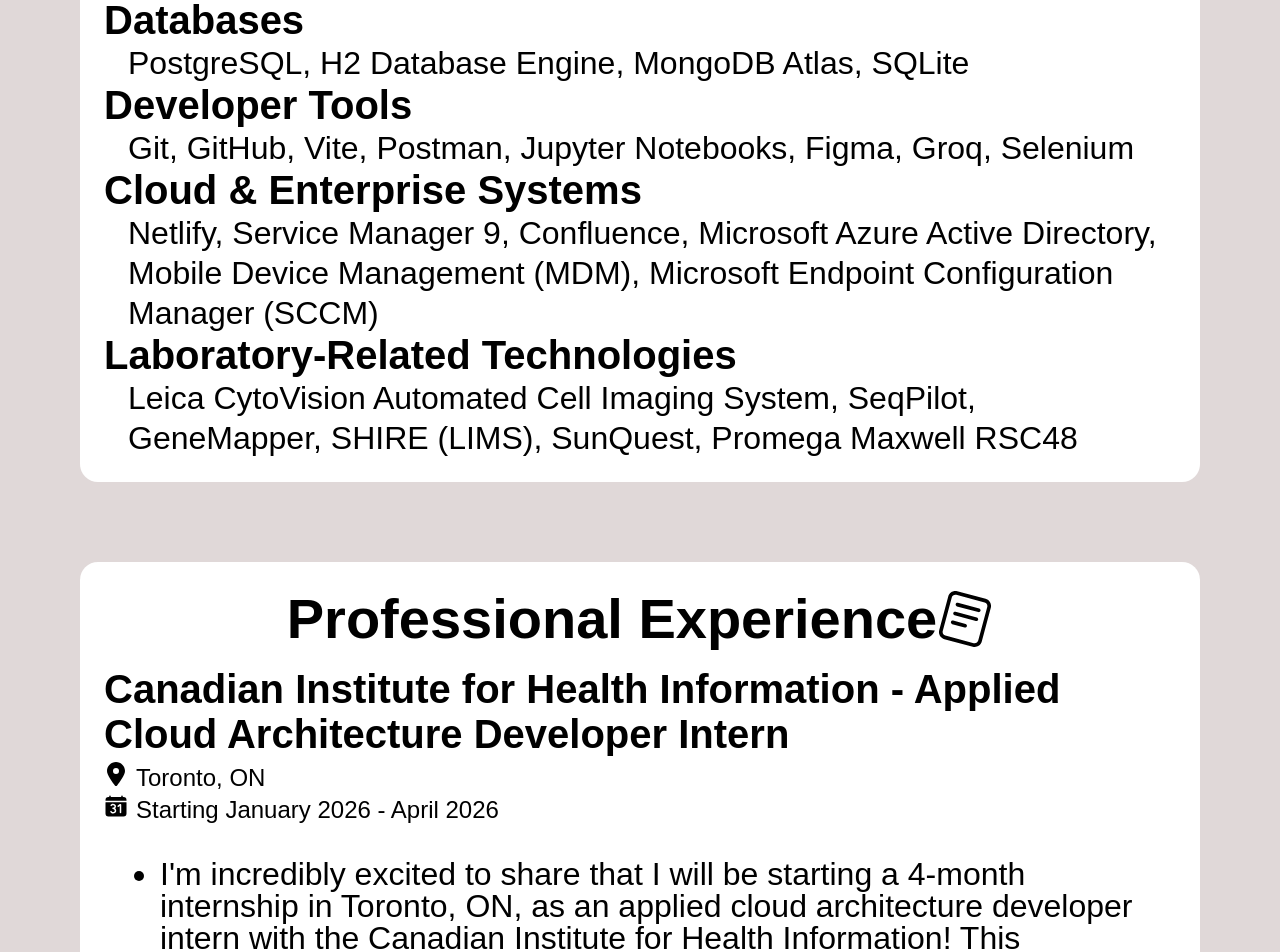
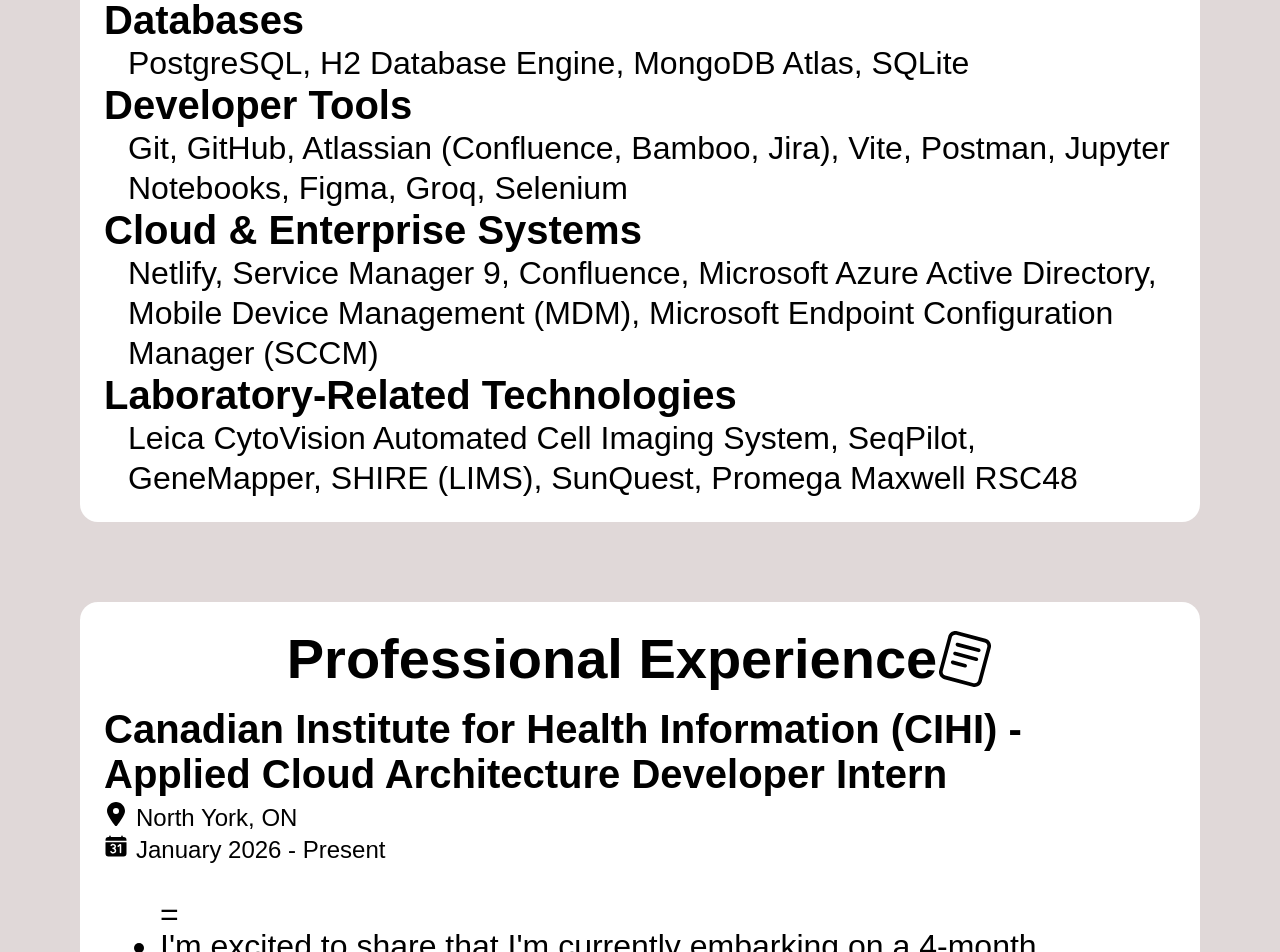
Before and after one commit to samlui1009/portfolio-page, a React (Vite) app: page /#/aboutme in a window 1280 px wide. Shown: the part 1820-2772 px from the top of the page. Built offline with nearby package versions, Linux system fonts and the light colour scheme; a web font is replaced by a local one.

Commit message:
Updated wording for About Me and introductory card for homepage

```diff
--- a/src/components/Card.jsx
+++ b/src/components/Card.jsx
@@ -13,8 +13,9 @@
         <div className="card">
             <div className="intro-text">
                 <div className="txt-ctn">
-                    <p>💻 I am a current 3rd-year Bachelor of Computer Science second-degree student from the <b>University of British Columbia</b>, former <b>I.T. Analyst intern</b> with Shared Services Canada and
-                       incoming <b>Applied Cloud Architecture Developer Intern</b> with the Canadian Institute for Health Information.</p>
+                    <p>💻 I am a current 3rd-year Bachelor of Computer Science second-degree student from the <b>University of British Columbia</b>, and current <b>Applied Cloud Architecture Developer Intern</b>
+                    with the <b>Canadian Institute for Health Information</b>.</p>
+                    <p>Previously, I held a role as an <b>I.T. Analyst intern</b> with <b>Shared Services Canada</b>.</p>
                     <p>💭 My exposure into the inefficiencies experienced within public healthcare had motivated
                         my career transition. My current career goals are to eventually bring innovative, scalable solutions to the rapidly evolving
                         digital health spaces.</p>
--- a/src/pages/AboutMe.jsx
+++ b/src/pages/AboutMe.jsx
@@ -44,7 +44,7 @@
                 </div>
                 <p>Expected Graduation Date: May 2027</p>
                 <p>Relevant Coursework: Basic Algorithms & Data Structures, Software Construction, Introduction to Data Science</p>
-                <p>Extracurriculars: UBC BU1DL, UBC BCS 2025 Cohort Support Hub Mentor, UBC Science Co-op Participant, UBC BCS Tri-Mentorship Program Participant</p>
+                <p>Extracurriculars: UBC BU1DL Fall 2025 Junior Mentor, UBC BCS 2025 Cohort Support Hub Mentor, UBC Science Co-op Participant, UBC BCS Tri-Mentorship Program Participant</p>
 
                 <h3 className="school">British Columbia Institute of Technology</h3>
                 <div className="school-info">
@@ -99,7 +99,7 @@
 
                 <div className="skill">
                     <h3 className="type">Developer Tools</h3>
-                    <p className="list">Git, GitHub, Vite, Postman, Jupyter Notebooks, Figma, Groq, Selenium</p>
+                    <p className="list">Git, GitHub, Atlassian (Confluence, Bamboo, Jira), Vite, Postman, Jupyter Notebooks, Figma, Groq, Selenium</p>
                 </div>
 
                 <div className="skill">
@@ -120,14 +120,14 @@
                 <h2 className="title">Professional Experience<SiReaddotcv></SiReaddotcv></h2>
                 <div>
 
-                    <h3 className="org">Canadian Institute for Health Information - Applied Cloud Architecture Developer Intern</h3>
+                    <h3 className="org">Canadian Institute for Health Information (CIHI) - Applied Cloud Architecture Developer Intern</h3>
                     <div className="job-info">
-                        <p><FaLocationDot className="logo"></FaLocationDot>Toronto, ON</p>
-                        <p><IoCalendarNumber className="logo"></IoCalendarNumber>Starting January 2026 - April 2026</p>
+                        <p><FaLocationDot className="logo"></FaLocationDot>North York, ON</p>
+                        <p><IoCalendarNumber className="logo"></IoCalendarNumber>January 2026 - Present</p>
                     </div>
                     <ul className="tasks">
-                        <li>I'm incredibly excited to share that I will be starting a 4-month internship in Toronto, ON, as an applied cloud architecture developer intern with
-                            the Canadian Institute for Health Information! This opportunity will help me develop the skills needed to succeed in cloud computing. As I assist with CIHI's Cloud Migration project,
+=                        <li>I'm excited to share that I'm currently embarking on a 4-month internship in North York, ON, as an applied cloud architecture developer intern with
+                            the Canadian Institute for Health Information (CIHI)! This opportunity will help me develop the skills needed to succeed in cloud computing. As I assist with CIHI's Cloud Migration Project,
                             I will gain exposure into DevOps-related technologies, including Java, Spring Boot, Python, Docker, Kubernetes and GitLab in CI/CD pipeline development.
                         </li>
                     </ul>
@@ -221,9 +221,8 @@
                     <p><FaLocationDot></FaLocationDot>Remote</p>
                     <p><IoCalendarNumber></IoCalendarNumber>August 2025 - December 2025</p>
                     <ul className="tasks">
-                        <li>Co-mentored 3 undergraduate CS students in a pilot initiative, assisting them in their personal project development over
-                            the course of 4 months by providing technical guidance and support through bi-weekly virtual meetings to maintain project
-                            momentum and participant accountability
+                        <li>Co-mentored 3 undergraduate CS students in a pilot initiative, assisting them in their personal project development by providing technical guidance and support through bi-weekly virtual meetings to maintain project
+                            momentum and participant accountability, successfully helping ship a full-stack project for 1 mentee
                         </li>
                     </ul>
                     </div>
```
